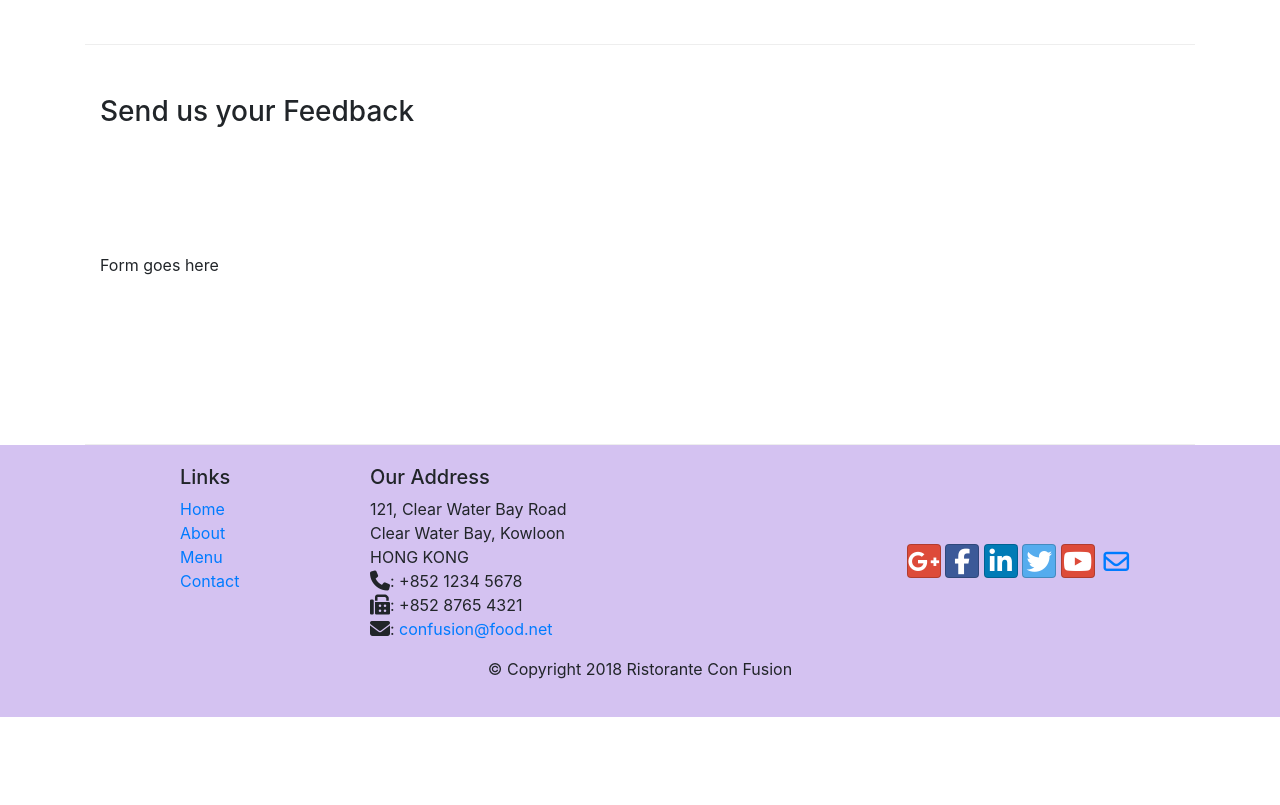
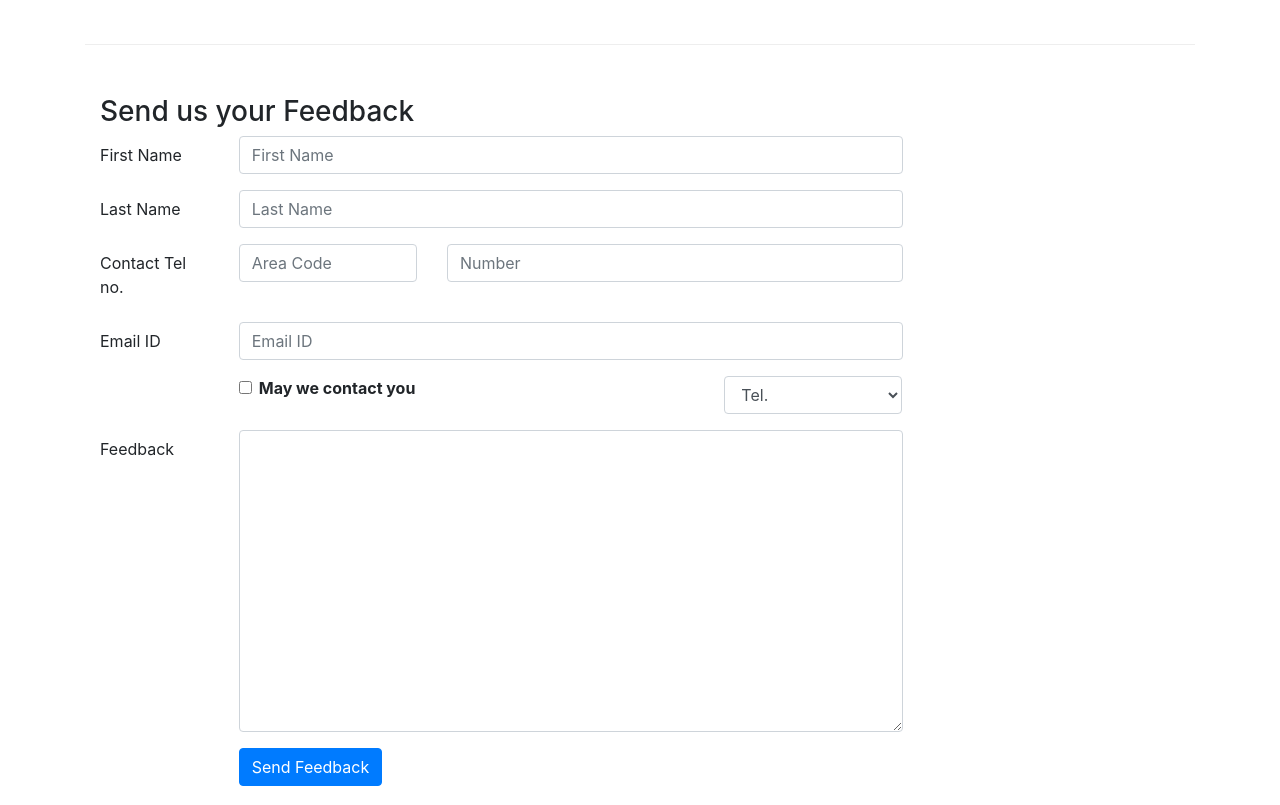
Before and after one commit to Shashank1816/Restraunt-Multiple-page-BS4-, a website: page contactus.html in a window 1280 px wide. Shown: the part 820-1625 px from the top of the page. Before the commit the page ends 1537 px from the top, so only its background shows below. Drawn offline with nearby package versions, Linux system fonts and the light colour scheme.

Commit message:
Forms added for contactus page

```diff
--- a/contactus.html
+++ b/contactus.html
@@ -94,7 +94,64 @@
               <h3>Send us your Feedback</h3>
            </div>
             <div class="col-12 col-md-9">
-                Form goes here
+                <form>
+                    <div class="form-group row">
+                        <label for="firstname" class="col-md-2 col-form-label">First Name</label>
+                        <div class="col-md-10">
+                            <input type="text" class="form-control" id="firstname" name="firstname" placeholder="First Name">
+                        </div>
+                    </div>
+                    <div class="form-group row">
+                        <label for="lastname" class="col-md-2 col-form-label">Last Name</label>
+                        <div class="col-md-10">
+                            <input type="text" class="form-control" id="lastname" name="lastname" placeholder="Last Name">
+                        </div>
+                    </div>
+                    <div class="form-group row">
+                        <label for="telnum" class="col-12 col-md-2 col-form-label">Contact Tel no.</label>
+                        <div class="col-5 col-md-3">
+                            <input type="tel" class="form-control" id="telnum" name="telnum" placeholder="Area Code">
+                        </div>
+                        <div class="col-7 col-md-7">
+                            <input type="tel" class="form-control" id="telnum" name="telnum" placeholder="Number">
+                        </div>
+                    </div>
+                    <div class="form-group row">
+                        <label for="email" class="col-md-2 col-form-label">Email ID</label>
+                        <div class="col-12 col-md-10">
+                            <input type="email" class="form-control" id="email" name="email" placeholder="Email ID">
+                        </div>
+                    </div>
+                    <div class="form-group row">
+                        <div class="col-md-6 offset-md-2">
+                            <div class="form-check">
+                                <input type="checkbox" class="form-check-input" name="approve" id="approve" value="">
+                                <label class="form-check-label" for="approve">
+                                    <strong>May we contact you</strong>
+                                </label>
+                            </div>
+                        </div>
+                        <div class="col-md-3 offset-md-1">
+                            <select class="form-control">
+                                <option>Tel.</option>
+                                <option>Email</option>
+                            </select>
+                        </div>
+                    </div>
+                    <div class="form-group row">
+                        <label for="feedback" class="col-md-2 col-form-label">Feedback</label>
+                        <div class="col-md-10">
+                            <textarea class="form-control" id="feedback" name="feedback" rows="12"></textarea>
+                        </div>
+                    </div>
+                    <div class="form-group row">
+                        <div class="offset-md-2 col-md-10">
+                            <button type="submit" class="btn btn-primary">
+                                Send Feedback
+                            </button>
+                        </div>
+                    </div>
+                </form>
             </div>
              <div class="col-12 col-md">
             </div>
@@ -108,8 +165,8 @@
                 <div class="col-4 offset-1 col-sm-2">
                     <h5>Links</h5>
                     <ul class="list-unstyled">
-                        <li><a href="#">Home</a></li>
-                        <li><a href="#">About</a></li>
+                        <li><a href="index.html">Home</a></li>
+                        <li><a href="aboutus.html">About</a></li>
                         <li><a href="#">Menu</a></li>
                         <li><a href="#">Contact</a></li>
                     </ul>
```
